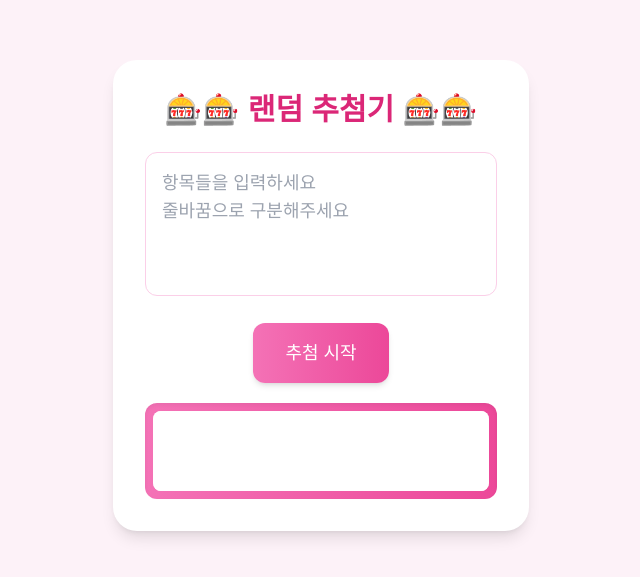
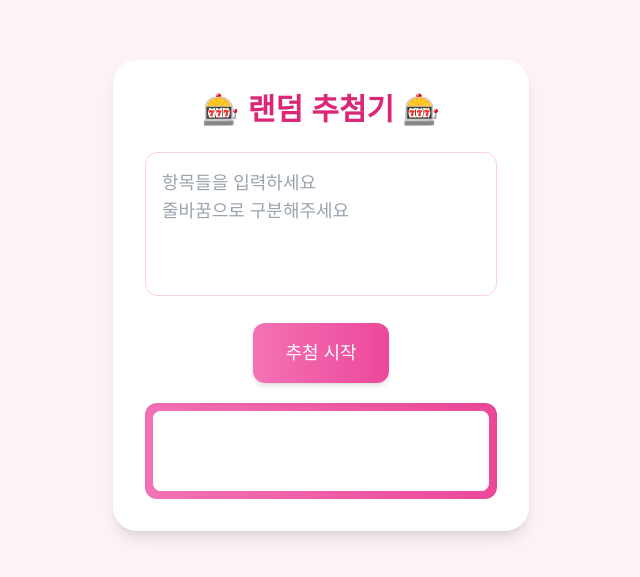
Before and after one commit to telostory/roulette, a plain HTML site: page index.html in a window 1280 px wide. Shown: the part 105-682 px from the top of the page, without its empty margins (319-959 px from the left). Drawn offline with nearby package versions, Linux system fonts and the light colour scheme; a web font is replaced by a local one.

Commit message:
Update title in index.html to remove duplicate emoji

```diff
--- a/index.html
+++ b/index.html
@@ -14,7 +14,7 @@
     <div class="container mx-auto px-4 py-6 max-w-md min-h-screen flex flex-col justify-center">
         <div class="bg-white rounded-3xl shadow-lg p-6 md:p-8">
             <h1 class="text-2xl md:text-3xl font-bold text-center mb-6 text-pink-600">
-                🎰🎰 랜덤 추첨기 🎰🎰
+                🎰 랜덤 추첨기 🎰
             </h1>
 
             <div class="space-y-5">
```
